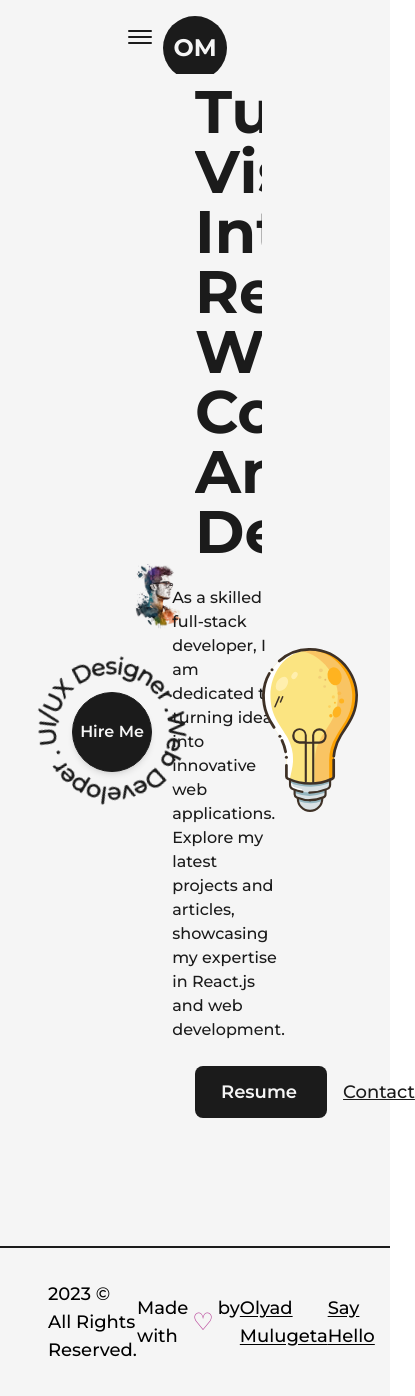
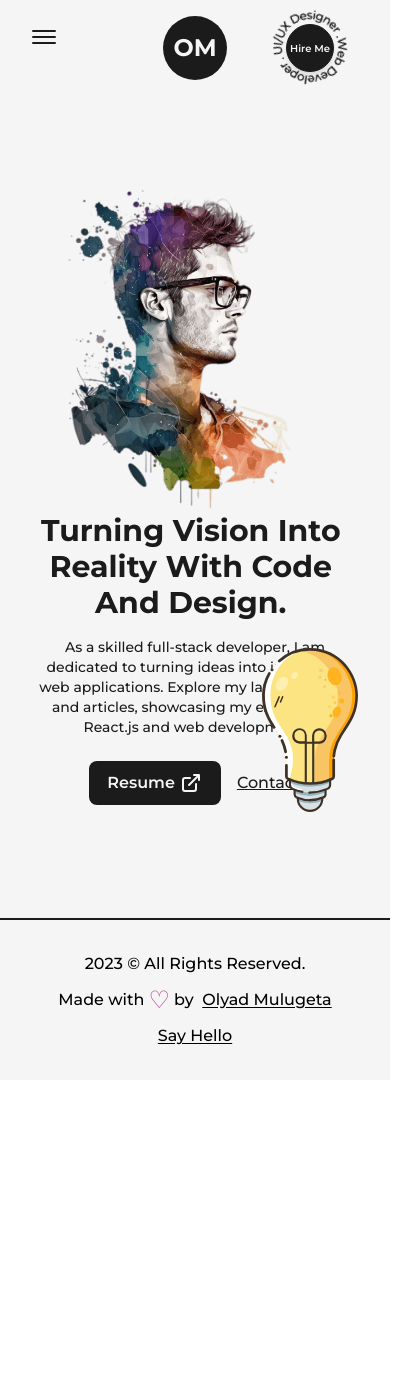
Before and after one commit to oli-mac/3D_portfolio, a Next.js app: page / in a window 390 px wide. Shown: the whole page, 415 px wide, since content can reach past the window. After the commit the page ends 1080 px from the top, so only its background shows below. Built offline with nearby package versions, Linux system fonts and the light colour scheme.

Commit message:
responsiveness

```diff
--- a/src/components/AnimatedText.js
+++ b/src/components/AnimatedText.js
@@ -29,7 +29,7 @@
 const AnimatedText = ({text, className=""}) => {
   return (
     <div className='w-full mx-auto py-2 flex items-center justify-center text-center
-    overflow-hidden '>
+    overflow-hidden sm:py-0'>
         <motion.h1 className={`inline-block w-full text-dark font-bold capitalize text-8xl dark:text-light ${className} `
             } variants={quote}
               initial="initial"
--- a/src/components/Footer.js
+++ b/src/components/Footer.js
@@ -5,12 +5,12 @@
 const Footer = () => {
   return (
     <footer className='
-        w-full border-t-2 border-solid border-dark font-medium text-lg dark:text-light dark:border-light
+        w-full border-t-2 border-solid border-dark font-medium text-lg dark:text-light dark:border-light sm:text-base
     '>
-        <Layout className='py-8 px-12 flex items-center justify-between'>
+        <Layout className='py-8 px-12 flex items-center justify-between lg:flex-col lg:py-6'>
             <span>{new Date().getFullYear()} &copy; All Rights Reserved.</span>
 
-            <div className='flex items-center'>
+            <div className='flex items-center lg:py-2'>
                 Made with <span className='text-primary dark:text-primaryDark text-2xl px-1'> &#9825;</span> by &nbsp;
                 <Link href="https://olyadmulugeta.live" className='underline underline-offset-2'>
                     Olyad Mulugeta</Link>
--- a/src/components/HireMe.js
+++ b/src/components/HireMe.js
@@ -5,9 +5,10 @@
 const HireMe = () => {
   return (
     <div className='fixed left-4 bottom-4
-    flex items-center justify-center overflow-hidden
+    flex items-center justify-center overflow-hidden md:right-8 md:left-auto md:top-0
+    md:bottom-auto md:absolute
     '>
-        <div className='w-48 h- auto flex items-center justify-center relative'>
+        <div className='w-48 h- auto flex items-center justify-center relative md:w-24'>
             <CircularText className={"fill-dark dark:fill-light animate-spin-slow"}/>
 
             <Link className='
@@ -15,7 +16,8 @@
             left-1/2 top-1/2 -translate-x-1/2 -translate-y-1/2 bg-dark
             text-light shadow-md border border-solid border-dark w-20 h-20 rounded-full
             font-semibold hover:bg-light hover:text-dark
-            hover:dark:border-light dark:bg-light dark:text-dark hover:dark:bg-dark hover:dark:text-light' href="mailto:contactolyad@gmail.com" > Hire Me</Link>
+            hover:dark:border-light dark:bg-light dark:text-dark hover:dark:bg-dark
+            hover:dark:text-light md:w-12 md:h-12 md:text-[10px]' href="mailto:contactolyad@gmail.com" > Hire Me</Link>
 
         </div>
     </div>
--- a/src/components/Layout.js
+++ b/src/components/Layout.js
@@ -2,7 +2,7 @@
 
 const Layout = ({children, className=""}) => {
   return (
-    <div className={`w-full h-full inline-block z-0 bg-light p-32  dark:bg-dark ${className}`}>
+    <div className={`w-full h-full inline-block z-0 bg-light p-32  dark:bg-dark xl:p-24 lg:p-16 md:p-12 sm:p-8  ${className}`}>
         {children}
     </div>
   )
--- a/src/components/NavBar.js
+++ b/src/components/NavBar.js
@@ -9,7 +9,6 @@
 
 const CustomLink = ({href, title, className=""}) => {
     const router = useRouter();
-    console.log(router)
     return(
         <Link href={href} className={`${className} relative group`}>
             {title}
@@ -72,7 +71,8 @@
 
   return (
     <div
-    className='w-full px-32 py-8 font-medium flex items-center justify-between dark:text-light relative'
+    className='w-full px-32 py-8 font-medium flex items-center justify-between dark:text-light relative
+    z-10 lg:px-16 md:px-12 sm:px-8'
     >
 
         <button className=' flex-col justify-center items-center hidden lg:flex' onClick={handleClick}>
--- a/src/pages/index.js
+++ b/src/pages/index.js
@@ -18,28 +18,32 @@
         <link rel="icon" href="/favicon.ico" />
       </Head>
       <main className='flex items-center text-dark w-full min-h-screen dark:text-light'>
-        <Layout className='pt-0'>
-          <div className='flex items-center justify-between w-full'>
-            <div className='w-1/2'>
-              <Image src={profilePic} alt="Olyad Mulugeta" className='w-full h-auto '
+        <Layout className='pt-0 md:pt-16 sm:pt-8'>
+          <div className='flex items-center justify-between w-full lg:flex-col'>
+            <div className='w-1/2 md:w-full'>
+              <Image src={profilePic} alt="Olyad Mulugeta" className='w-full h-auto lg:hidden md:inline-block md:w-full'
               priority
               sizes='(max-width:768px) 100vw,
               (max-width:1200px) 50vw,33vw
               '/>
             </div>
-            <div className='w-1/2 flex flex-col items-center self-center'>
-              <AnimatedText text="Turning Vision Into Reality With Code And Design." className='!text-6xl !text-left'/>
-              <p className='my-4 text-base font-medium'>
+            <div className='w-1/2 flex flex-col items-center self-center lg:w-full lg:text-center'>
+              <AnimatedText text="Turning Vision Into Reality With Code And Design." className='!text-6xl !text-left
+              xl:!text-5xl lg:!text-center lg:!text-6xl md:!text-5xl sm:!text-3xl
+              '/>
+              <p className='my-4 text-base font-medium md:text-sm sm:text:xs'>
                   As a skilled full-stack developer, I am dedicated to turning ideas into innovative web applications.
                   Explore my latest projects and articles, showcasing my expertise in React.js and web development.
               </p>
-              <div className=' flex items-center self-start mt-2'>
+              <div className=' flex items-center self-start mt-2 lg:self-center'>
                 <Link className='flex items-center bg-dark text-light p-2.5 px-6
                 rounded-lg text-lg font-semibold hover:bg-light hover:text-dark
-                border-2 border-solid border-transparent hover:border-dark hover:dark:border-light dark:bg-light dark:text-dark hover:dark:bg-dark hover:dark:text-light' href="/dummy.pdf" target='_blank' download={true}>
+                border-2 border-solid border-transparent hover:border-dark
+                hover:dark:border-light dark:bg-light dark:text-dark hover:dark:bg-dark hover:dark:text-light
+                md:p-2 md:px-4 md:text-base' href="/dummy.pdf" target='_blank' download={true}>
                   Resume<LinkArrow className="w-6 ml-1"/>
                   </Link>
-                <Link className='ml-4 text-lg font-medium capitalize text-dark underline dark:text-light' href="mailto:contactolyad@gmail.com" target='_blank'>Contact</Link>
+                <Link className='ml-4 text-lg font-medium capitalize text-dark underline dark:text-light md:text-base' href="mailto:contactolyad@gmail.com" target='_blank'>Contact</Link>
               </div>
             </div>
           </div>
```
